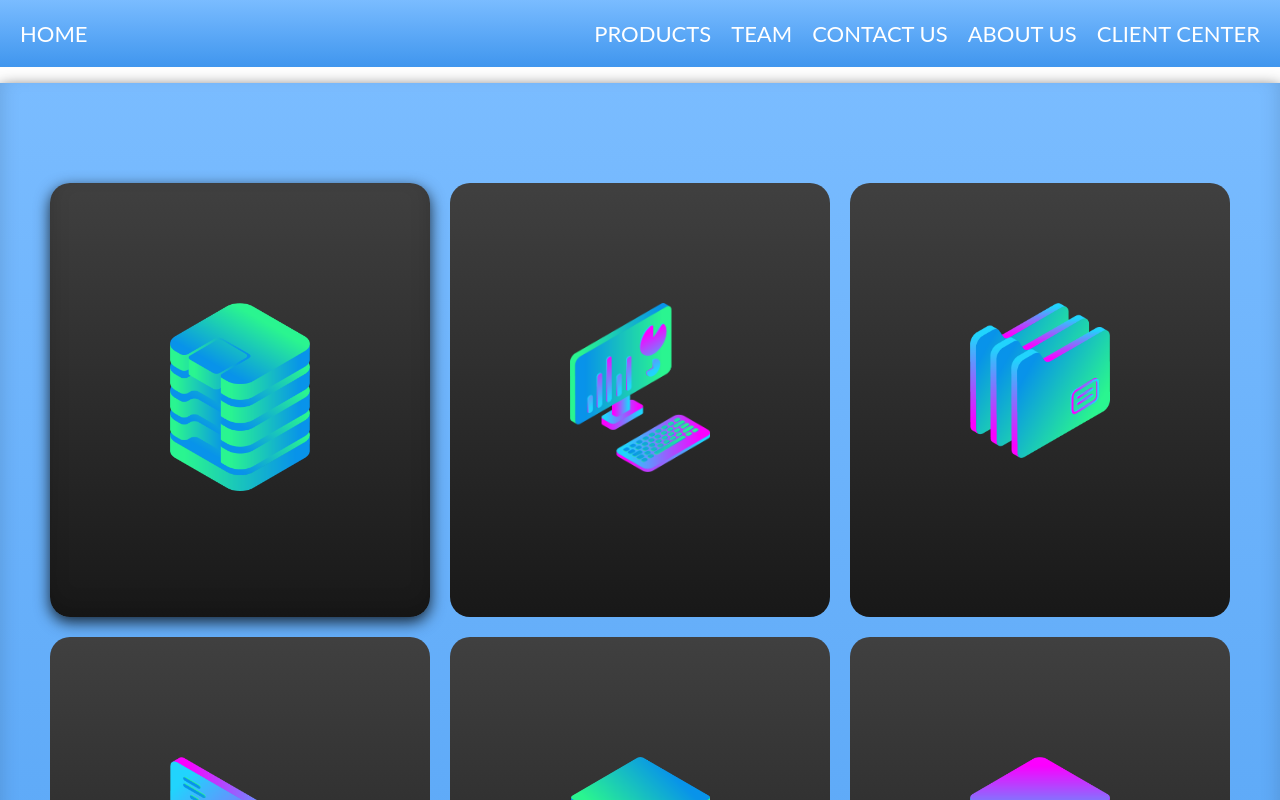
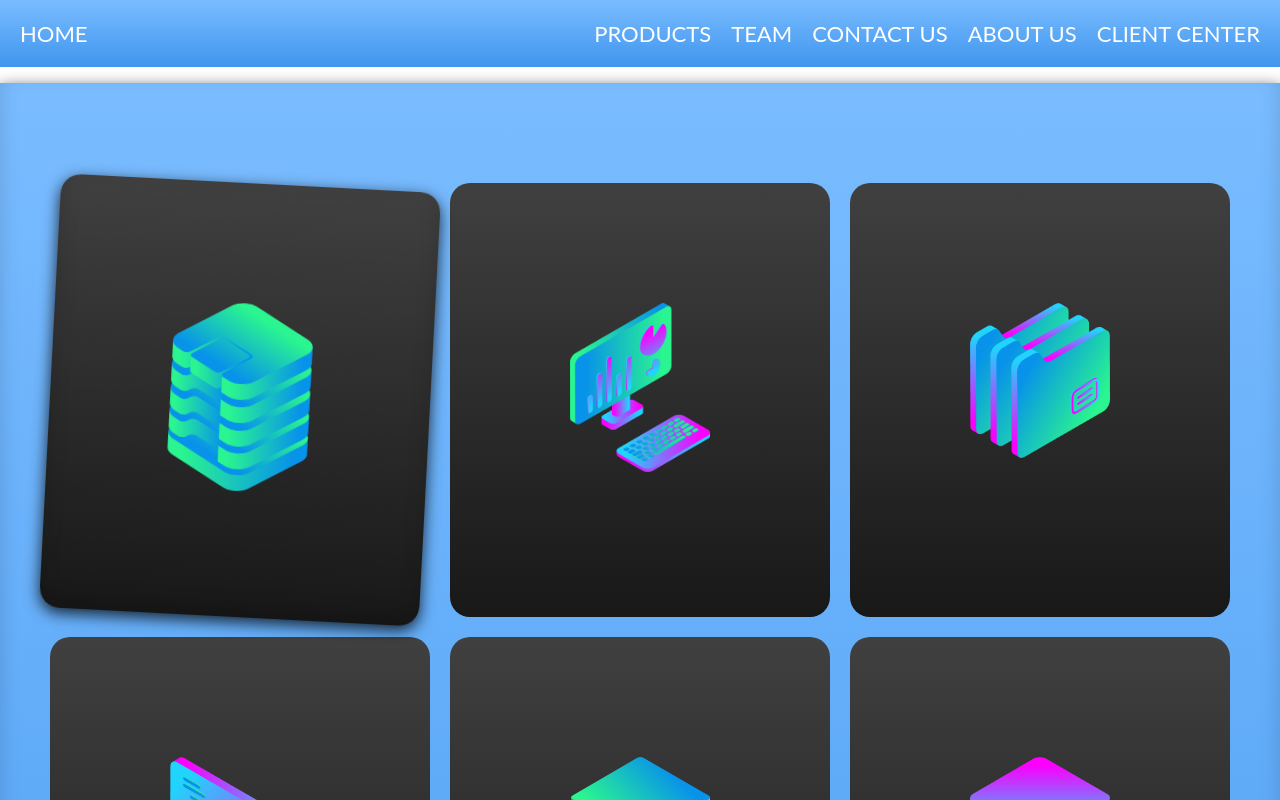
Before and after one commit to AyeshaMunawar-profile/WebsiteBasicLayout, a plain HTML site: page index.html in a window 1280 px wide. In both pictures the pointer is over the element 240 px from the left and 1117 px from the top of the page. Shown: the part 717-1517 px from the top of the page. Drawn offline with Linux system fonts and the light colour scheme.

Commit message:
BWL-1> Make the project cards rotate on hover
BWL-1> Make the project cards rotate on hover

```diff
--- a/style.css
+++ b/style.css
@@ -96,6 +96,10 @@
     background:linear-gradient(to bottom , rgba(64, 64, 64,1), rgba(24, 24, 24,1));
     padding: 12rem;
     border-radius: 2rem;
+}
+.box:hover{
+    transform: rotate(3deg);
+   transition: all 1s ease-in-out;
 }
 .box img {
     width: 100%;
```
